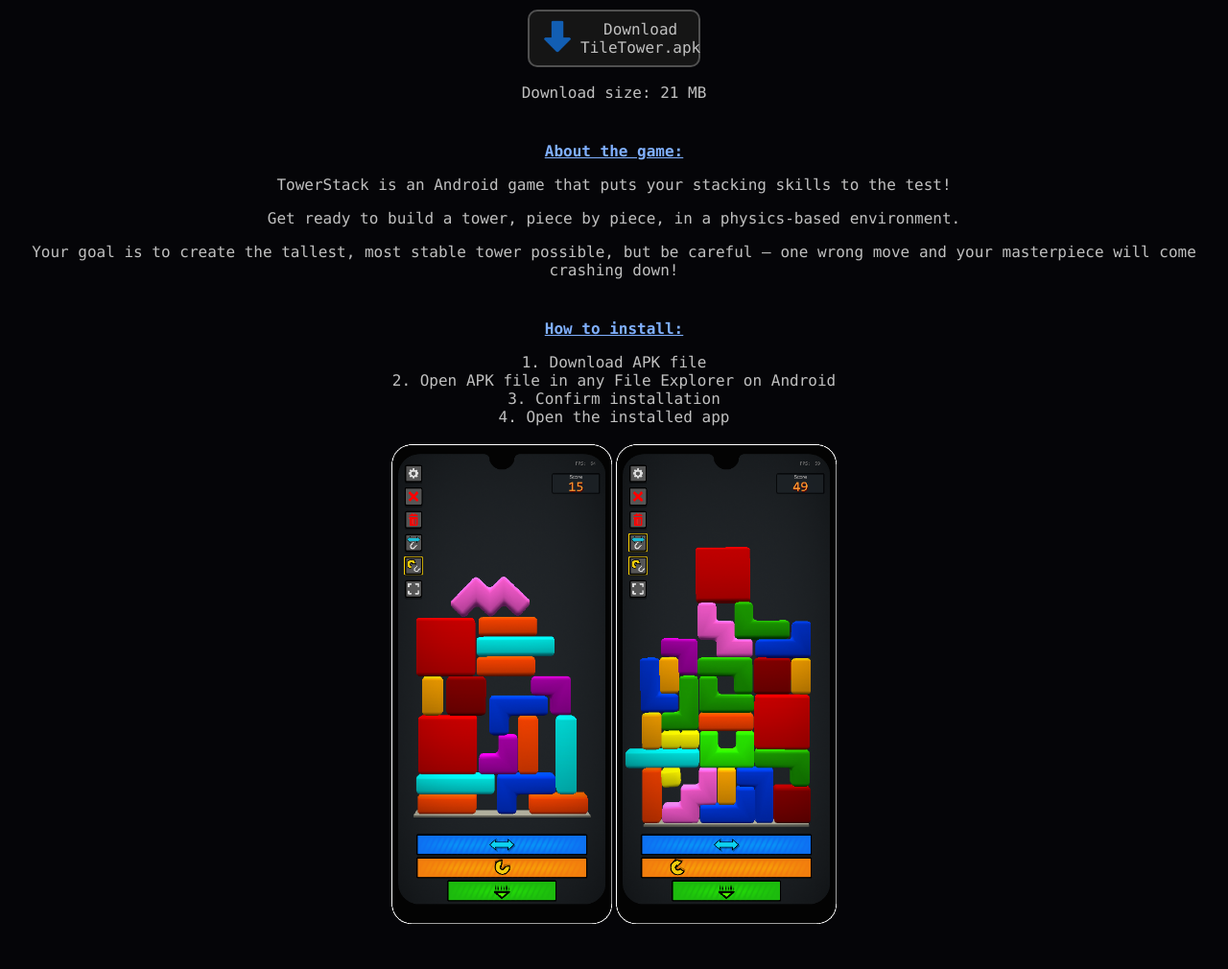
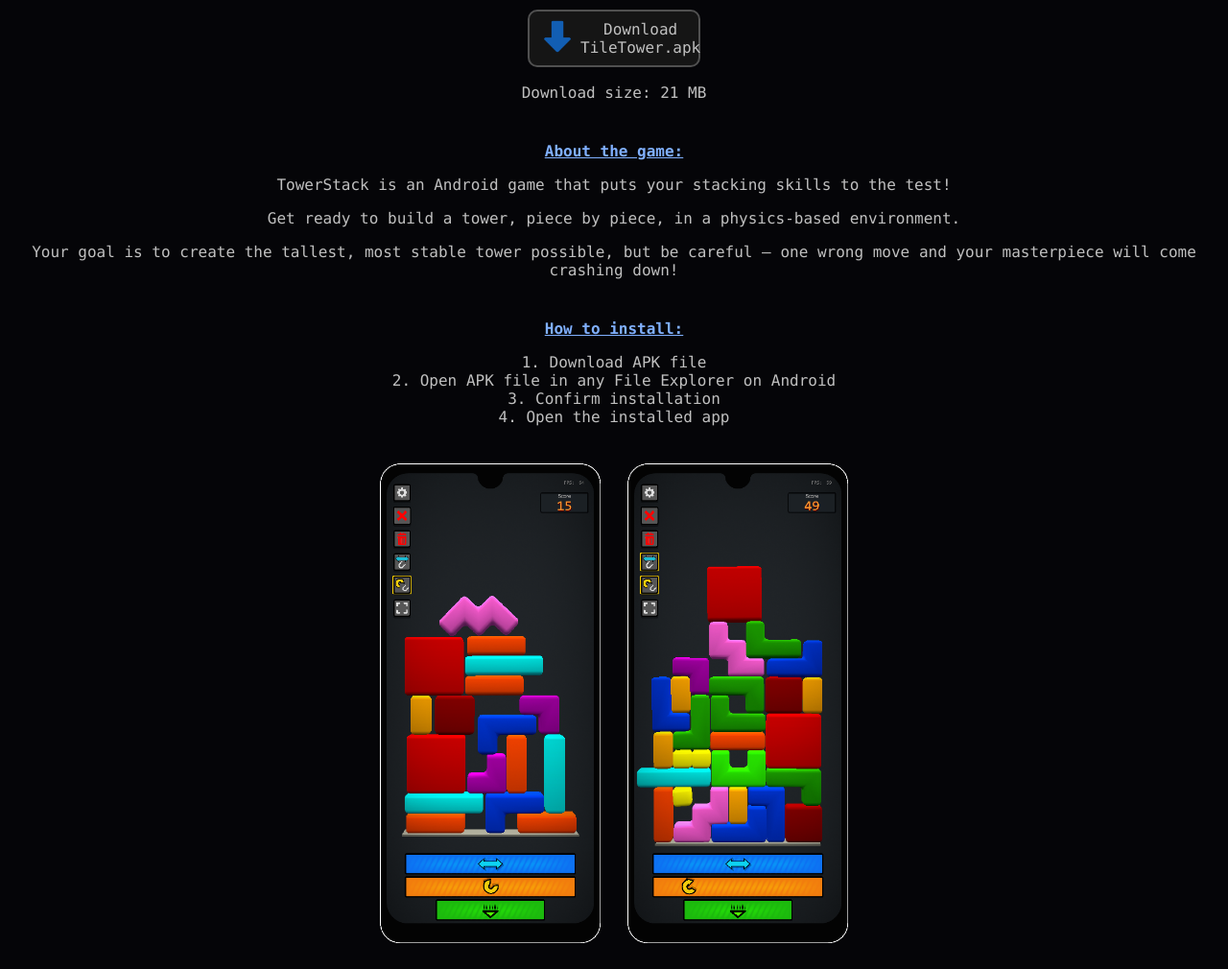
Before and after one commit to VirtualBalltrack/TileTower, a plain HTML site: page index.html in a window 1280 px wide. Shown: the part 91-1101 px from the top of the page at 96% size. Drawn offline with Linux system fonts and the light colour scheme.

Commit message:
Update index.html

```diff
--- a/index.html
+++ b/index.html
@@ -106,9 +106,12 @@
 	4. Open the installed app</p>
 </div>
 
+<div style = "height: 20px;"></div>
+
 <table align = "center">
 <tr>
 <td><img class = "preview" src = "image1.png"></td>
+<td width = 20px></td>
 <td><img class = "preview" src = "image2.png"></td>
 </tr>
 </table>
```
